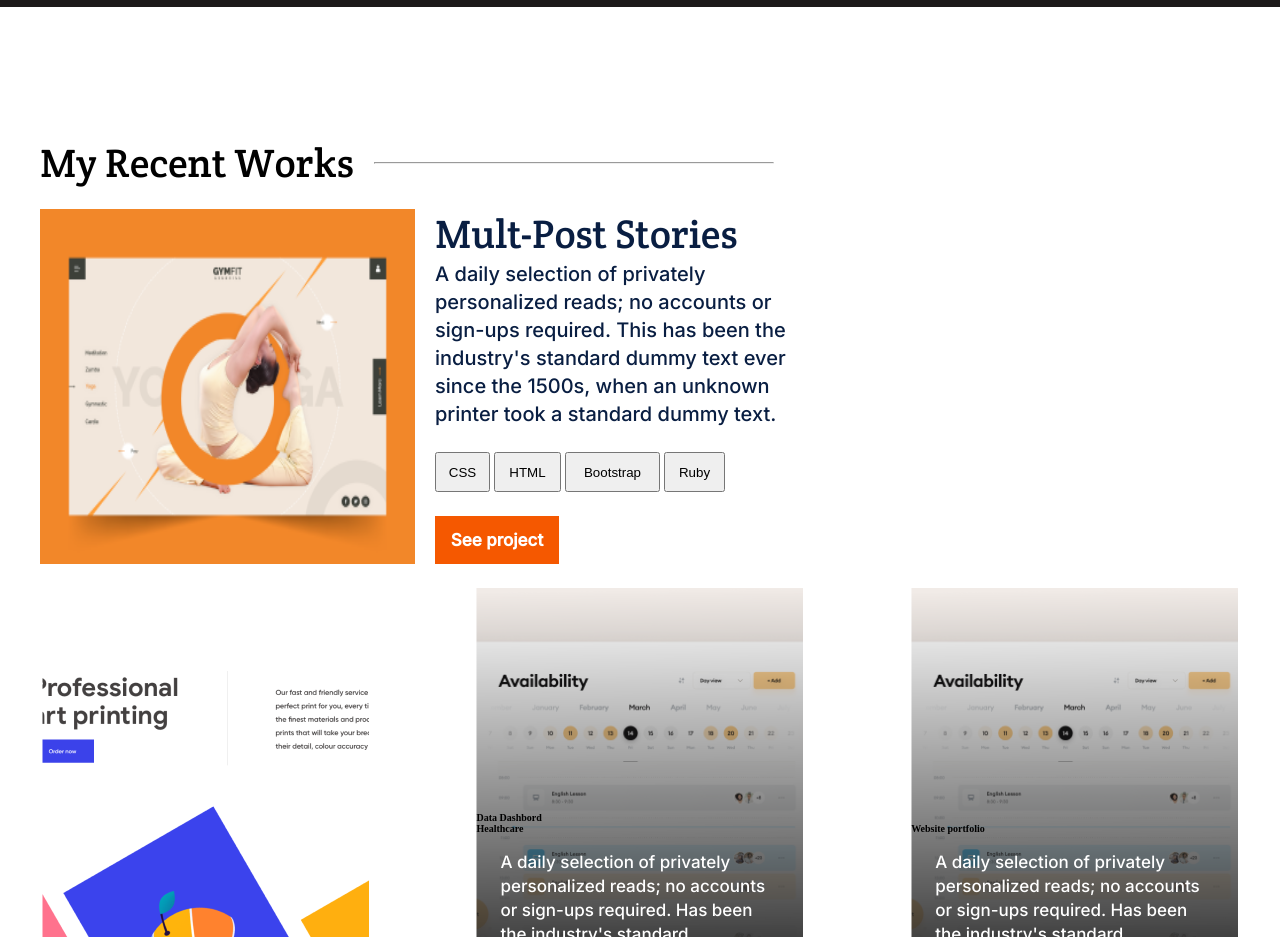
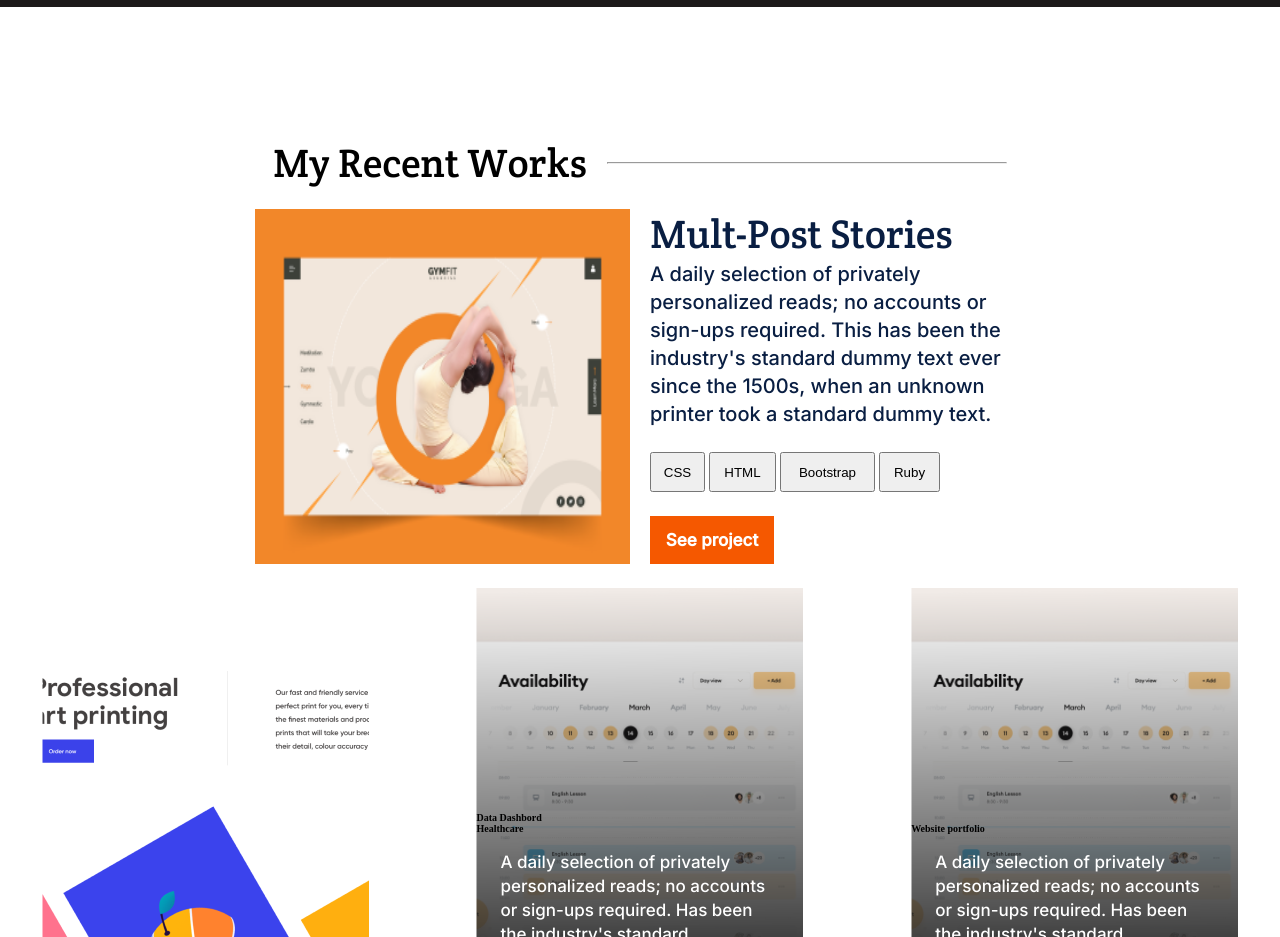
Before and after one commit to ZabihullahNooriWardak/Zabih-portfolio, a website: page index.html in a window 1280 px wide. Shown: the part 880-1817 px from the top of the page. Drawn offline with nearby package versions, Linux system fonts and the light colour scheme; a web font is replaced by a local one.

Commit message:
collaboration branch created

```diff
--- a/style.css
+++ b/style.css
@@ -172,20 +172,18 @@ div.image img {
 
 /* projects section Starts */
 .project-first {
-  margin-left: 4rem;
   display: flex;
   flex-wrap: wrap;
   column-gap: 2rem;
   align-items: center;
-  justify-content: flex-start;
+  justify-content: center;
 }
 
 .project-second {
-  margin-left: 4rem;
   margin-top: 2rem;
   display: flex;
   flex-wrap: wrap;
-  justify-content: flex-start;
+  justify-content: center;
   align-content: space-around;
   column-gap: 2rem;
   align-items: center;
```
